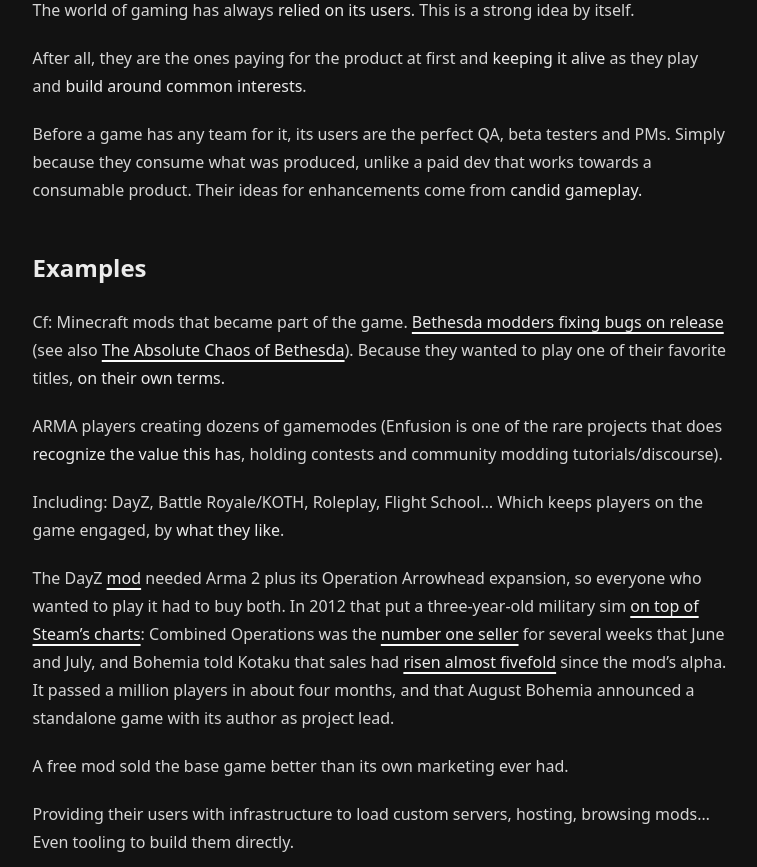
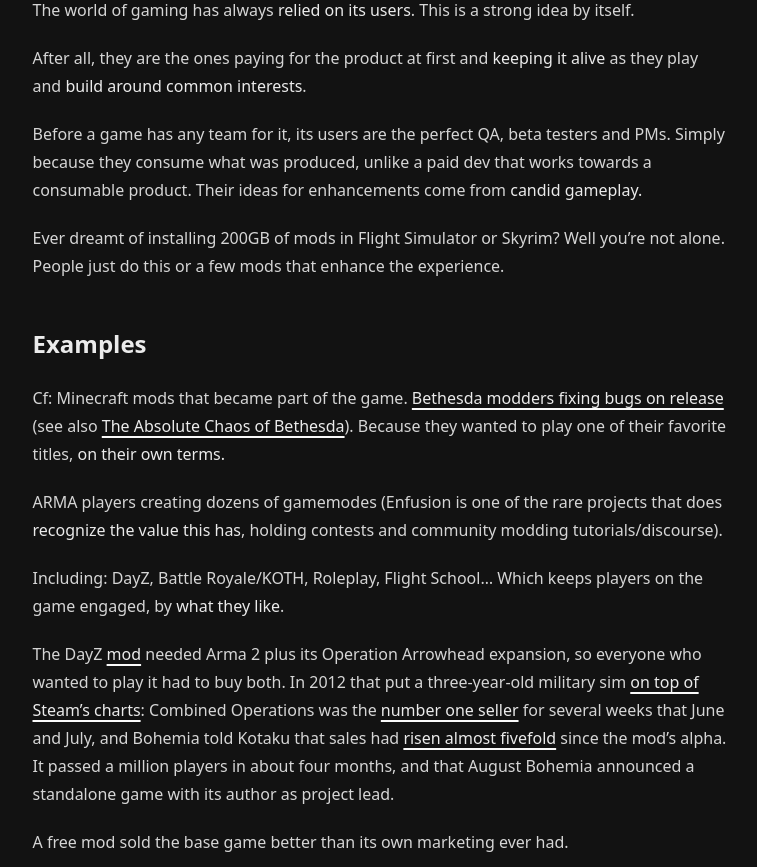
Before and after one commit to h8d13/dontreadthedocs, a Jekyll site: the page built from _notes/modding-wizards.md, in a window 1280 px wide and 900 px high, scrolled down 1341 px, cut to the strip 33-900 px from the top of the window. Shown: the whole strip, without its empty margins (252-1009 px from the left). Built offline with Jekyll 4.4.1, drawn with Linux system fonts in a browser that asks for light colours.

Commit message:
misc
Signed-off-by: h8d13 <hadean-eon-dev@proton.me>

```diff
--- a/_notes/modding-wizards.md
+++ b/_notes/modding-wizards.md
@@ -31,6 +31,10 @@ and **keeping it alive** as they play and **build around common interests**.
 Before a game has any team for it, its users are the perfect QA, beta testers and PMs.
 Simply because they consume what was produced, unlike a paid dev that works towards
 a consumable product. Their ideas for enhancements come from **candid gameplay.**
+
+Ever dreamt of installing 200GB of mods in Flight Simulator or Skyrim?
+Well you're not alone. People just do this or a few mods that enhance
+the experience.
 
 ## Examples
 
```
